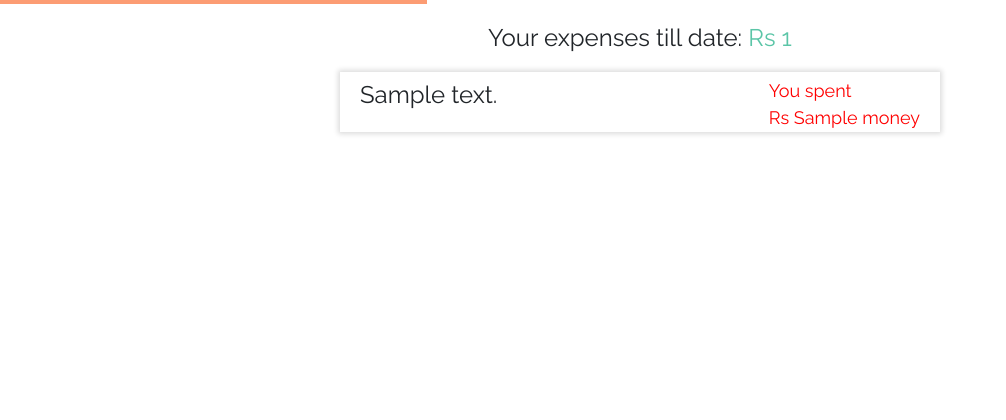
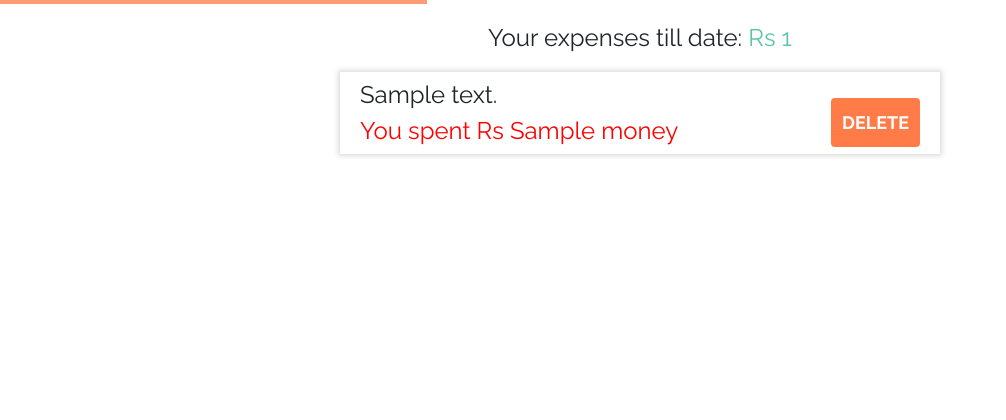
Before and after one commit to KIRA009/expense-splitter, a Django app: template exp_split/app/templates/home.html in a window 1280 px wide. Shown: the part 140-560 px from the top of the page, without its empty margins (0-1006 px from the left). Run offline with Django 3.2, Linux system fonts and the light colour scheme; tables that the repository leaves empty hold one stand-in row (Sample ...); the template is opened without the code that fills it: values named after a table or form of the project are taken from there, most other values are stand-ins (such as "Sample title", 1, 10 or a date in 2020); some libraries are stand-ins or nearby versions.

Commit message:
Added functionality to delete personal expense

```diff
--- a/exp_split/app/models.py
+++ b/exp_split/app/models.py
@@ -160,3 +160,12 @@ class Activity(models.Model):
 	@staticmethod
 	def get_expenses(user):
 		return Activity.objects.filter(payer=user, loanee=None)
+
+	@staticmethod
+	def delete_exp(user, act_id):
+		activity = Activity.objects.get(id=int(act_id), payer=user, loanee=None)
+		if activity:
+			user = activity.payer.profile
+			user.expense += activity.money
+			user.save()
+			activity.delete()
--- a/exp_split/app/static/css/home.css
+++ b/exp_split/app/static/css/home.css
@@ -42,7 +42,7 @@
 
 .friend, .expense {
 	box-shadow: 0 0 5px 2px #dddddd;
-	height: 60px;
+	min-height: 60px;
 	padding: 5px 20px;
 	margin-bottom: 15px;
 	max-width: 600px;
@@ -66,9 +66,18 @@
 	float: left;
 }
 
-.friend .owe, .expense .owe {
+.friend .owe {
 	float: right;
 	font-size: 18px;
+}
+
+.expense form {
+	float: right;
+	position: relative;
+}
+
+.expense form .btn {
+	margin-top: -20px;
 }
 
 #friends button {
--- a/exp_split/app/templates/home.html
+++ b/exp_split/app/templates/home.html
@@ -33,8 +33,13 @@
 		<div class="expenses text-left">
 			{% for expense in expenses %}
 			<div class="expense">
-				<span class="name">{{ expense.desc }}</span>
-				<span class="owe red"> You spent <br> Rs {{ expense.money }}</span>
+				<span class="name">{{ expense.desc }}</span><br>
+				<span class="exp red"> You spent Rs {{ expense.money }}</span>
+				<form action='{% url "delete_expense" %}' method="POST">
+					{% csrf_token %}
+					<input type="hidden" name="id" value="{{ expense.id }}">
+					<button type="submit" class="btn bg-sec">Delete</button>
+				</form>
 			</div>
 			{% endfor %}
 		</div>
--- a/exp_split/app/urls.py
+++ b/exp_split/app/urls.py
@@ -1,5 +1,5 @@
 from django.urls import path
-from .views import Index, Register, Login, Home, SendRequest, ActionRequest, AddExpense, Logout
+from .views import Index, Register, Login, Home, SendRequest, ActionRequest, AddExpense, DeleteExpense, Logout
 from django.contrib.auth.decorators import login_required
 
 urlpatterns = [
@@ -10,5 +10,6 @@ urlpatterns = [
 	path('send-request/', login_required(SendRequest.as_view()), name='send_request'),
 	path('action-request/<int:req_id>/<str:action>/', login_required(ActionRequest.as_view()), name='action_request'),
 	path('add-expense/', login_required(AddExpense.as_view()), name='add_expense'),
+	path('delete-expense/', login_required(DeleteExpense.as_view()), name='delete_expense'),
 	path('logout/', login_required(Logout.as_view()), name='logout')
 ]
```
Also changed, not shown: exp_split/app/views.py (+7 -0 lines).
